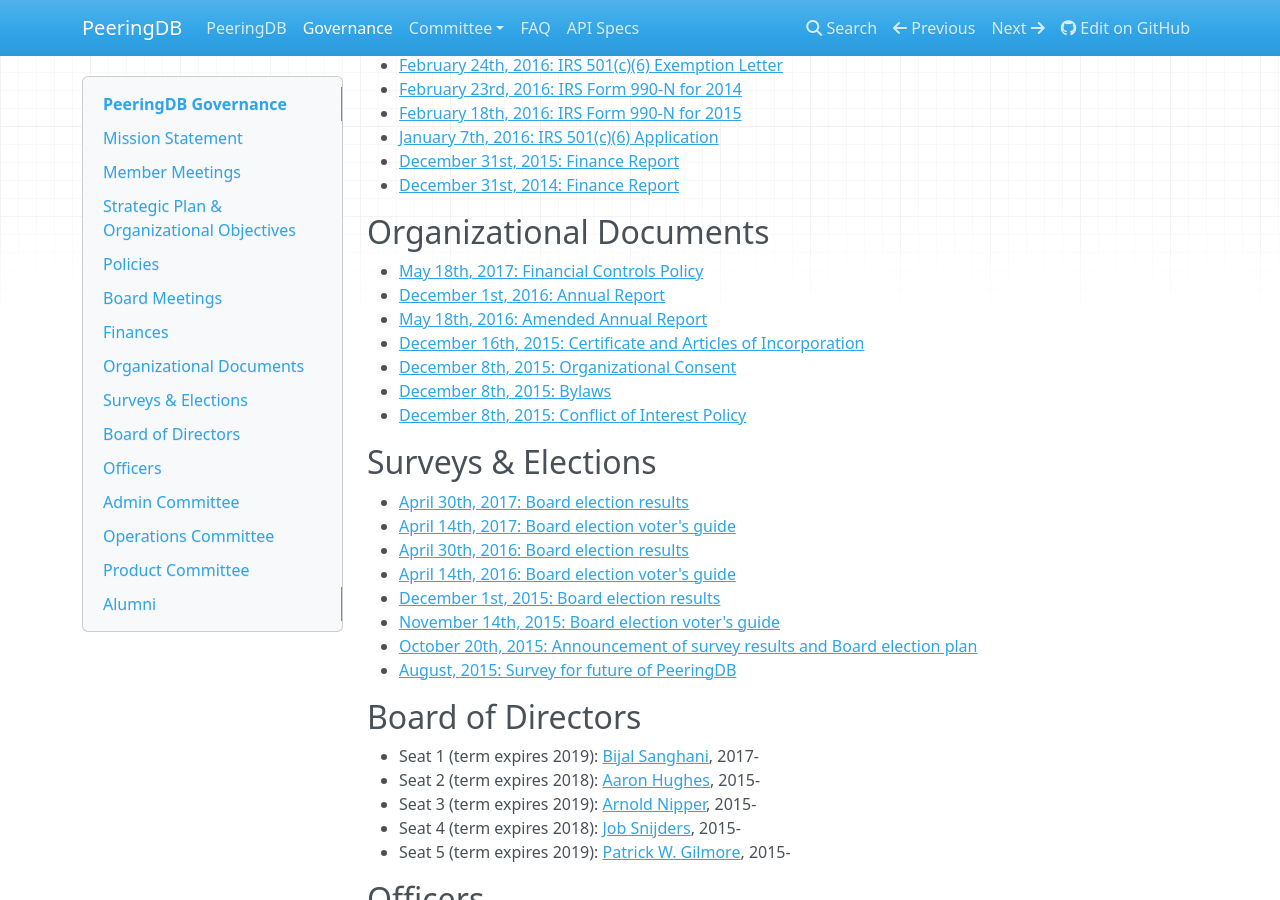
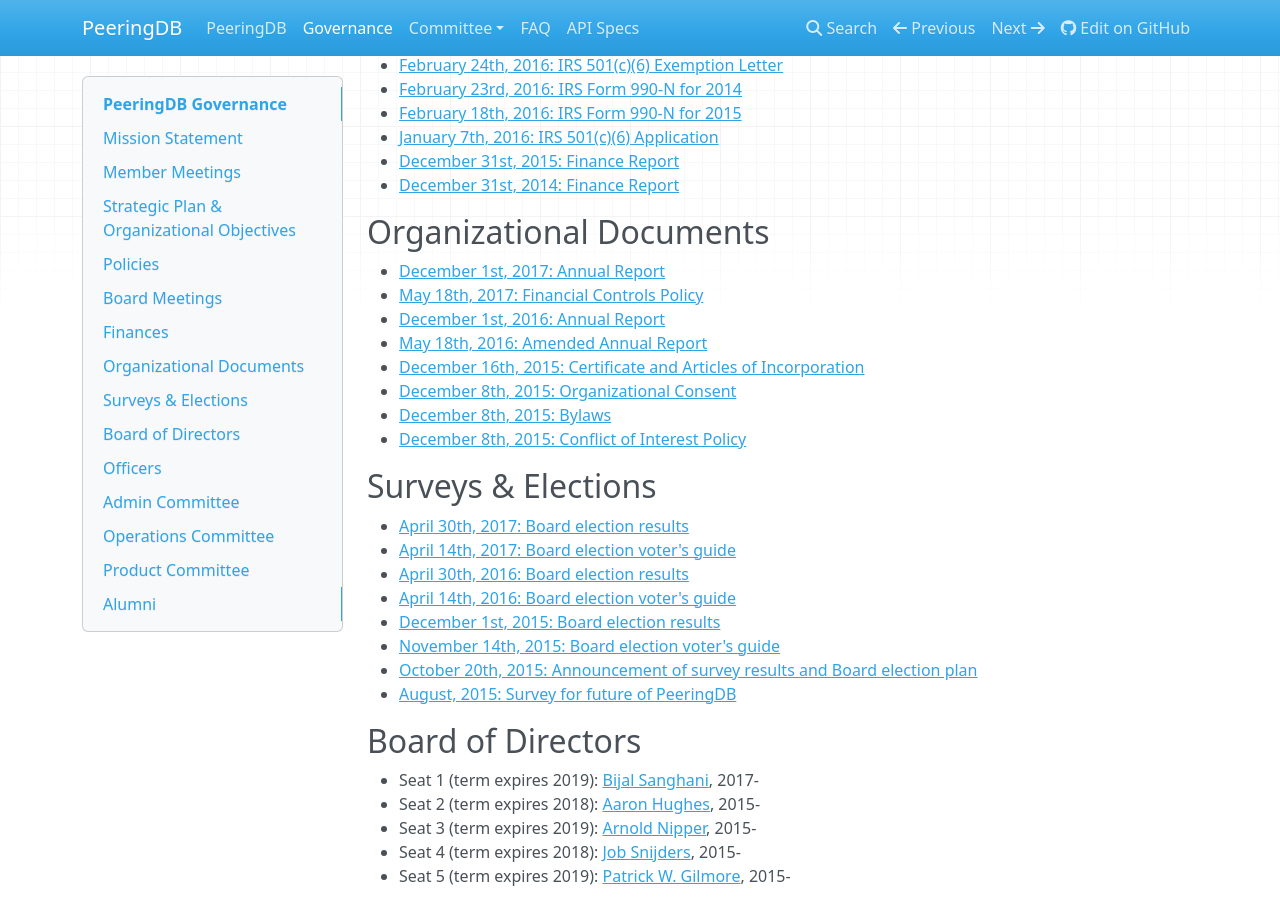
Before and after one commit to peeringdb/docs, an MkDocs documentation site: the page built from docs/gov.md, in a window 1280 px wide and 900 px high, scrolled down 1064 px. Built offline with MkDocs 1.6.1, drawn with Linux system fonts in a browser that asks for light colours; nearby versions of some CDN libraries; old or Windows-style settings are respelled for this version of MkDocs.

Commit message:
Annual report.

```diff
--- a/docs/gov.md
+++ b/docs/gov.md
@@ -51,6 +51,7 @@
 
 ## Organizational Documents
 
+- [December 1st, 2017: Annual Report](gov/legaldocs/2017-12-01_PeeringDB_Annual_Report.pdf)
 - [May 18th, 2017: Financial Controls Policy](gov/legaldocs/2017-05-18_PeeringDB_Financial_Controls_Policy.pdf)
 - [December 1st, 2016: Annual Report](gov/legaldocs/2016-12-01_PeeringDB_Annual_Report.pdf)
 - [May 18th, 2016: Amended Annual Report](gov/legaldocs/2016-05-18_PeeringDB_Amended_Annual_Report.pdf)
```
Also changed, not shown: 1 other file.
